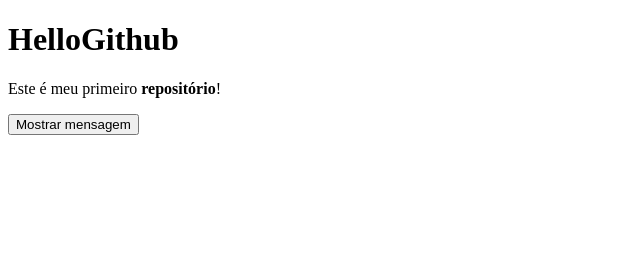
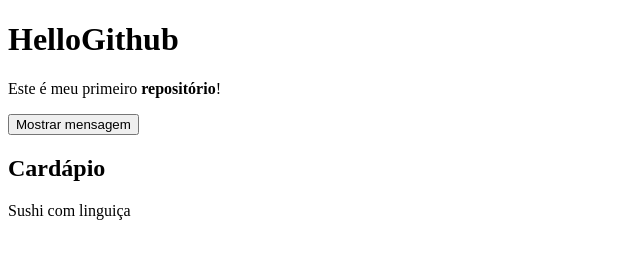
Before and after one commit to thayananJacob/HelloGithub, a plain HTML site: page index.html in a window 1280 px wide. Shown: the whole page, without its empty margins (0-640 px from the left). Drawn offline with Linux system fonts and the light colour scheme.

Commit message:
cardapio iniciado, falta coisas

```diff
--- a/index.html
+++ b/index.html
@@ -12,8 +12,10 @@
 
     <h1>HelloGithub</h1>
     <p>Este é meu primeiro <strong>repositório</strong>!</p>
+    <button>Mostrar mensagem</button>
 
-    <button>Mostrar mensagem</button>
+    <h2>Cardápio</h2>
+    <p>Sushi com linguiça</p>
 
 </body>
 </html>
```
